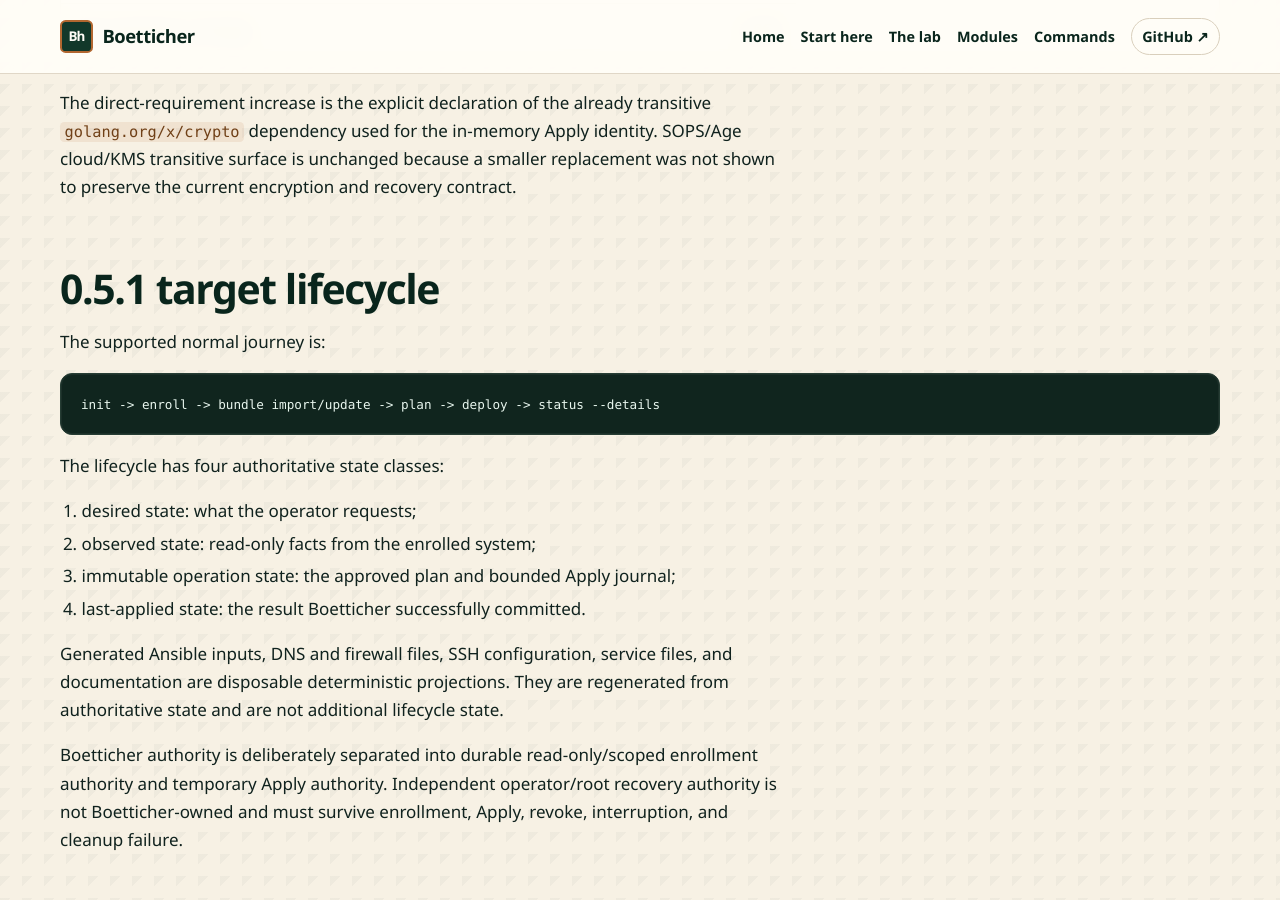
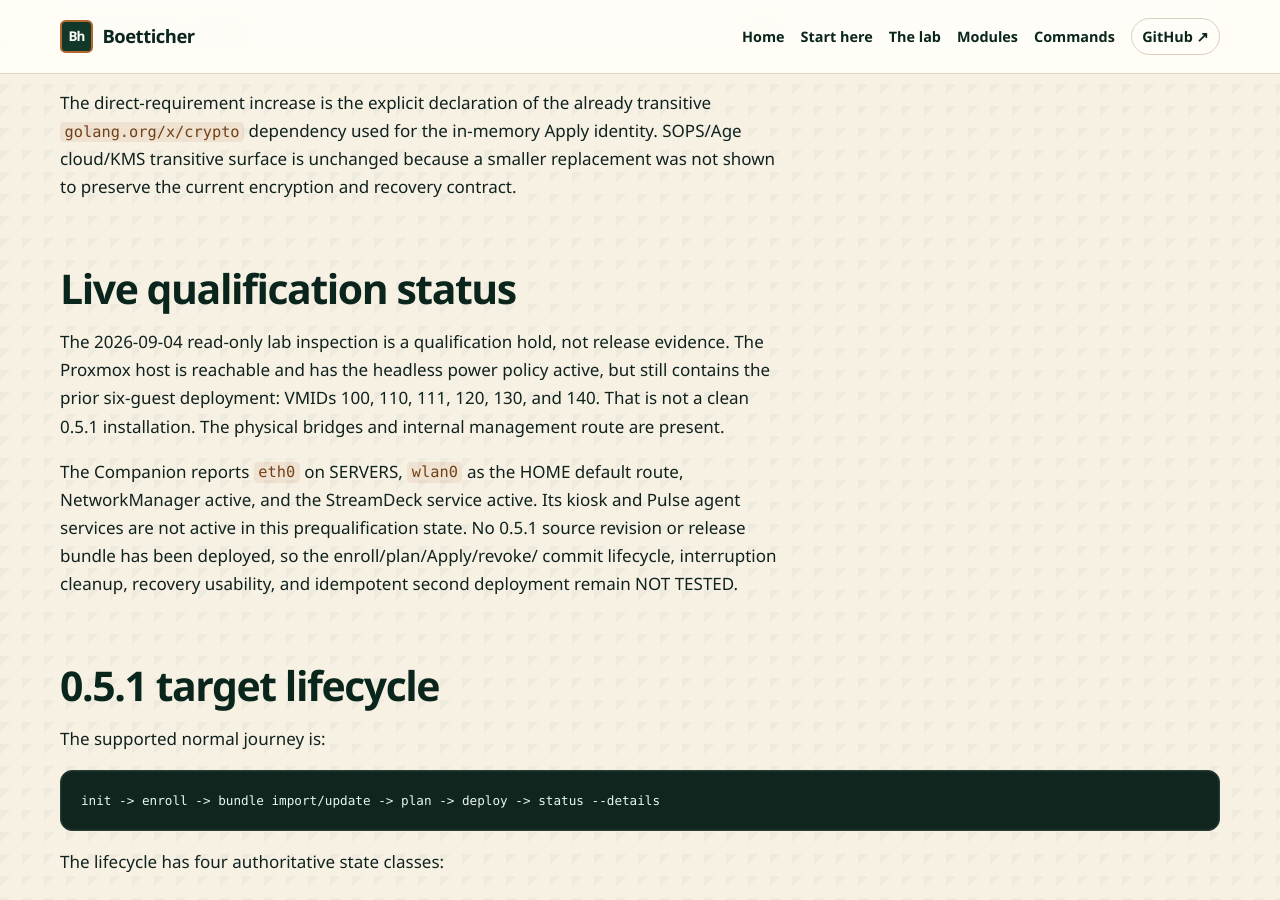
Before and after one commit to gofastercloud/boetticher, a Jekyll site: the page built from docs/release-hardening-0.5.1.md, in a window 1280 px wide and 900 px high, scrolled down 4976 px. Built offline with Jekyll 4.4.1, drawn with Linux system fonts in a browser that asks for light colours; our own code applies the rules of GitHub Pages for plain Markdown files.

Commit message:
Record live qualification hold
Document the read-only lab inspection separately from source and hosted release evidence; the old six-guest deployment remains and clean 0.5.1 qualification has not started.

```diff
--- a/docs/release-hardening-0.5.1.md
+++ b/docs/release-hardening-0.5.1.md
@@ -122,6 +122,21 @@ identity. SOPS/Age cloud/KMS transitive surface is unchanged because a smaller
 replacement was not shown to preserve the current encryption and recovery
 contract.
 
+## Live qualification status
+
+The 2026-09-04 read-only lab inspection is a qualification hold, not release
+evidence. The Proxmox host is reachable and has the headless power policy
+active, but still contains the prior six-guest deployment: VMIDs 100, 110,
+111, 120, 130, and 140. That is not a clean 0.5.1 installation. The physical
+bridges and internal management route are present.
+
+The Companion reports `eth0` on SERVERS, `wlan0` as the HOME default route,
+NetworkManager active, and the StreamDeck service active. Its kiosk and Pulse
+agent services are not active in this prequalification state. No 0.5.1 source
+revision or release bundle has been deployed, so the enroll/plan/Apply/revoke/
+commit lifecycle, interruption cleanup, recovery usability, and idempotent
+second deployment remain NOT TESTED.
+
 ## 0.5.1 target lifecycle
 
 The supported normal journey is:
```
